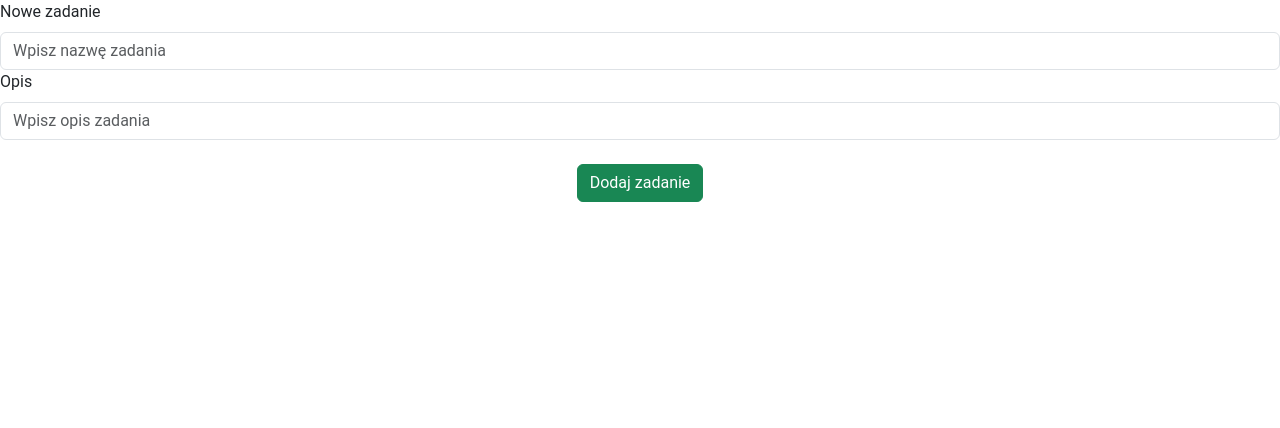
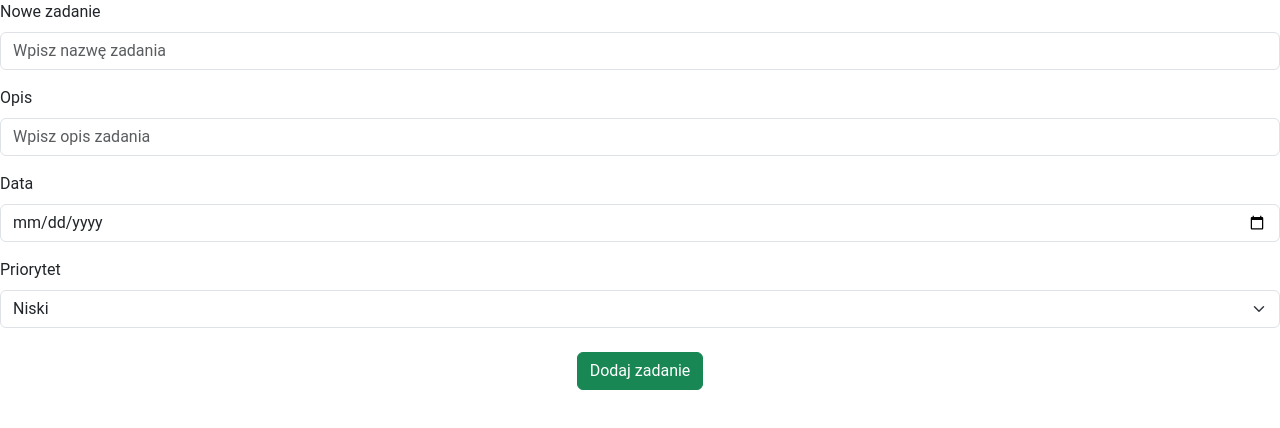
Before and after one commit to patip8999/Todoist, an Angular app: page /create-task in a window 1280 px wide. Shown: the top 428 px of the page. Built offline with nearby package versions, Linux system fonts and the light colour scheme.

Commit message:
Data i Priorytet

```diff
--- a/src/app/Services/todoist.service.ts
+++ b/src/app/Services/todoist.service.ts
@@ -27,12 +27,8 @@ export class TodoistService {
     return this.httpClient.get(`${this.apiUrl}/tasks`, { headers: this.getHeaders() });
   }
 
-  addTask(name: string, description: string): Observable<any> {
-    const body = {
-      content: name,
-      description: description
-    };
-    return this.httpClient.post(`${this.apiUrl}/tasks`, body, { headers: this.getHeaders() });
+  addTask(taskData: { content: string; description: string; due_date: string; priority: number }): Observable<any> {
+    return this.httpClient.post(`${this.apiUrl}/tasks`, taskData, { headers: this.getHeaders() });
   }
   deleteTask(taskId: string): Observable<any> {
     return this.httpClient.delete(`${this.apiUrl}/tasks/${taskId}`, { headers: this.getHeaders() });
--- a/src/app/create-task/create-task.component.html
+++ b/src/app/create-task/create-task.component.html
@@ -2,10 +2,26 @@
   <label for="taskName" class="form-label">Nowe zadanie</label>
   <input type="text" class="form-control" id="taskName" placeholder="Wpisz nazwę zadania" #taskName>
 
-    <label for="taskDescription" class="form-label">Opis</label>
+  <label for="taskDescription" class="form-label mt-3">Opis</label>
   <input type="text" class="form-control" id="taskDescription" placeholder="Wpisz opis zadania" #taskDescription>
+
+  <label for="taskDate" class="form-label mt-3">Data</label>
+  <input type="date" class="form-control" id="taskDate" #taskDate>
+
+  <label for="taskPriority" class="form-label mt-3">Priorytet</label>
+  <select class="form-select" id="taskPriority" #taskPriority>
+    <option value="1">Niski</option>
+    <option value="2">Średni</option>
+    <option value="3">Wysoki</option>
+    <option value="4">Bardzo wysoki</option>
+  </select>
 </div>
 
 <div class="d-flex justify-content-center">
-    <button class="btn btn-success" (click)="addTask(taskName.value, taskDescription.value)">Dodaj zadanie</button>
+  <button
+    class="btn btn-success"
+    (click)="addTask(taskName.value, taskDescription.value, taskDate.value, taskPriority.value)"
+  >
+    Dodaj zadanie
+  </button>
 </div>
--- a/src/app/create-task/create-task.component.ts
+++ b/src/app/create-task/create-task.component.ts
@@ -5,6 +5,9 @@ import { Router } from '@angular/router';
 export interface TaskForm {
   readonly name: string;
   readonly description: string;
+  readonly dueDate: string;
+  readonly priority: number | null;
+
 }
 @Component({
   selector: 'app-create-task',
@@ -20,12 +23,20 @@ export class CreateTaskComponent {
   model: TaskForm = {
     name: '',
     description: '',
+    dueDate: '',
+    priority:  null,
   };
-  addTask(name: string, description: string): void {
-    this.todoistService.addTask(name, description).subscribe((task) => {
+  addTask(name: string, description: string, dueDate: string, priority: string): void {
+    const taskData = {
+      content: name,
+      description: description,
+      due_date: dueDate,
+      priority: parseInt(priority, 10),
+    };
+
+    this.todoistService.addTask(taskData).subscribe((task) => {
       this.tasks.push(task);
-
-      this.router.navigate(['/']);
+      this.router.navigate(['/']); // Przekierowanie na stronę główną
     });
   }
 }
```
Lines whose indentation alone changed are shown as unchanged.
